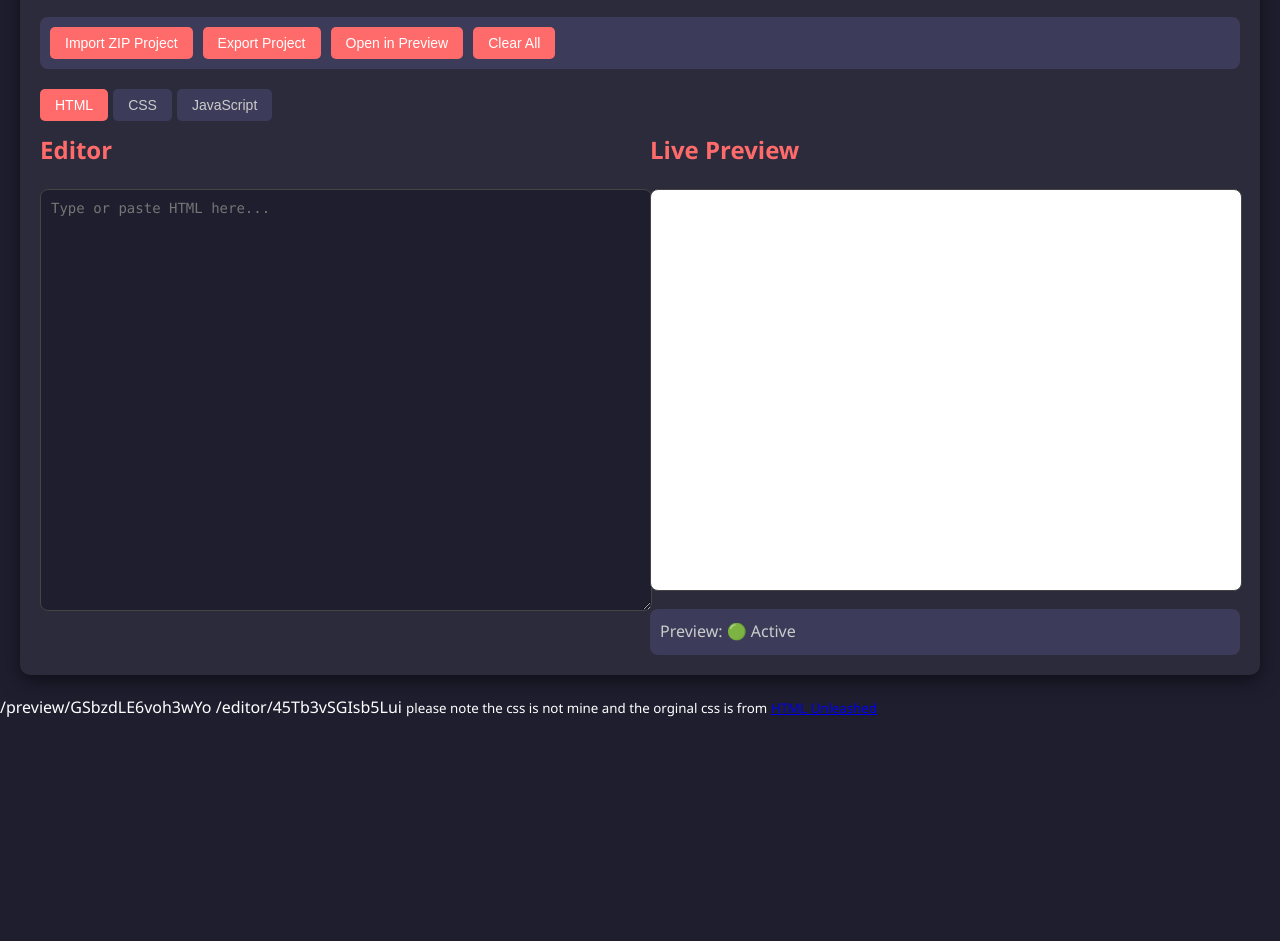
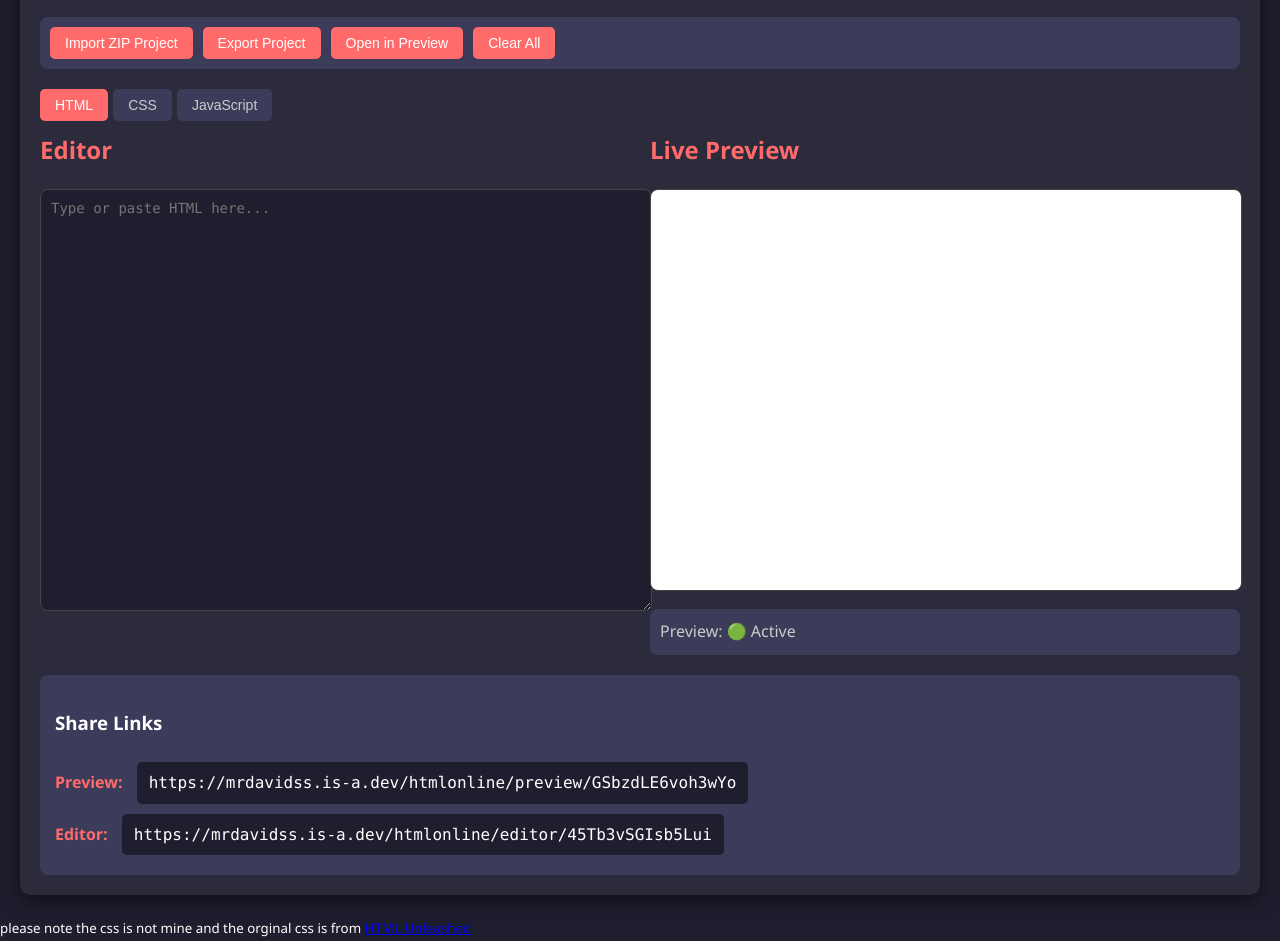
Before and after one commit to mrdavidss-vgg/htmlonline, a plain HTML site: page index.html in a window 1280 px wide. Shown: the part 124-1065 px from the top of the page. Before the commit the page ends 844 px from the top, so only its background shows below. Drawn offline with nearby package versions, Linux system fonts and the light colour scheme.

Commit message:
Update index.html

```diff
--- a/index.html
+++ b/index.html
@@ -4,8 +4,6 @@
     <meta charset="UTF-8">
     <meta name="viewport" content="width=device-width, initial-scale=1.0">
     <title>David's HTML Viewer</title>
-
-    <!-- discord embed meta tags -->
     <meta property="og:title" content="HTML Online" />
     <meta property="og:description" content="HTML Online is an online and active preview that allows you to inject html css and javascript and within a zip importer." />
     <meta property="og:image" content="https://raw.githubusercontent.com/mrdavidss-vgg/assets/refs/heads/main/IMG_3096_16x9.png" />
@@ -160,6 +158,37 @@
             color: var(--text-muted);
         }
 
+        .permalink-container {
+            background-color: var(--bg-light);
+            padding: 15px;
+            border-radius: var(--border-radius-md);
+            margin-top: 20px;
+        }
+
+        .permalink {
+            font-family: 'Consolas', 'Monaco', 'Courier New', monospace;
+            background-color: var(--bg-dark);
+            padding: 8px 12px;
+            border-radius: var(--border-radius-sm);
+            word-break: break-all;
+            display: inline-block;
+            margin: 5px 0;
+            cursor: pointer;
+            transition: var(--transition-standard);
+            position: relative;
+        }
+
+        .permalink:hover {
+            background-color: var(--primary-color);
+            color: var(--text-light);
+        }
+
+        .permalink-label {
+            font-weight: bold;
+            margin-right: 10px;
+            color: var(--primary-color);
+        }
+
         @media (max-width: 768px) {
             .container {
                 margin: 10px auto;
@@ -179,16 +208,6 @@
 
             button {
                 width: 100%;
-            }
-
-            .permalink {
-                cursor: pointer;
-                transition: all 0.3s ease;
-            }
-
-            .permalink:hover {
-                background-color: var(--primary-color);
-                color: var(--text-light);
             }
         }
     </style>
@@ -227,10 +246,19 @@
                 <div class="status" id="statusMessage">Ready</div>
             </div>
         </div>
+
+        <div class="permalink-container">
+            <h3>Share Links</h3>
+            <div>
+                <span class="permalink-label">Preview:</span>
+                <span class="permalink" id="previewPermalink">/preview/Lg0d8mDLof03Jk9</span>
             </div>
-
-    <span class="permalink" id="previewPermalink">mrdavidss.is-a.dev/htmlonline/preview/</span>
-    <span class="permalink" id="editorPermalink">mrdavidss.is-a.dev/htmlonline/editor/</span>
+            <div>
+                <span class="permalink-label">Editor:</span>
+                <span class="permalink" id="editorPermalink">/editor/eXAmp1eD1t0rL1nk</span>
+            </div>
+        </div>
+    </div>
 
     <small>please note the css is not mine and the orginal css is from <a href="https://github.com/tazz-devv/HTML-unleashed">HTML Unleashed</a></small>
 
@@ -247,33 +275,54 @@
         const clearBtn = document.getElementById('clearBtn');
         const tabButtons = document.querySelectorAll('.tab-button');
         const statusMessage = document.getElementById('statusMessage');
+        const previewPermalink = document.getElementById('previewPermalink');
+        const editorPermalink = document.getElementById('editorPermalink');
 
         let activeTab = 'html';
 
-    updatePreview();
+        function generateRandomString(length) {
+            const chars = 'ABCDEFGHIJKLMNOPQRSTUVWXYZabcdefghijklmnopqrstuvwxyz0123456789';
+            let result = '';
+            for (let i = 0; i < length; i++) {
+                result += chars.charAt(Math.floor(Math.random() * chars.length));
+            }
+            return result;
+        }
 
-    htmlEditor.addEventListener('input', updatePreview);
-    cssEditor.addEventListener('input', updatePreview);
-    jsEditor.addEventListener('input', updatePreview);
+        function generatePermalinks() {
+            const previewId = generateRandomString(15);
+            previewPermalink.textContent = `https://mrdavidss.is-a.dev/htmlonline/preview/${previewId}`;
 
-    importZipBtn.addEventListener('click', () => {
-        zipFileInput.click();
-    });
+            const editorId = generateRandomString(15);
+            editorPermalink.textContent = `https://mrdavidss.is-a.dev/htmlonline/editor/${editorId}`;
+        }
 
-    zipFileInput.addEventListener('change', handleZipImport);
+        function copyToClipboard(event) {
+            const textToCopy = event.target.textContent;
 
-    exportProjectBtn.addEventListener('click', exportProject);
+            const textarea = document.createElement('textarea');
+            textarea.value = textToCopy;
+            textarea.style.position = 'fixed';
+            document.body.appendChild(textarea);
+            textarea.select();
 
-    openPreviewBtn.addEventListener('click', openInNewWindow);
+            try {
+                const successful = document.execCommand('copy');
+                const message = successful ? 'Copied!' : 'Failed to copy';
 
-    clearBtn.addEventListener('click', clearAll);
+                const originalText = event.target.textContent;
+                event.target.textContent = message;
 
-    tabButtons.forEach(button => {
-        button.addEventListener('click', () => {
-            const tab = button.dataset.tab;
-            switchTab(tab);
-        });
-    });
+                setTimeout(() => {
+                    event.target.textContent = originalText;
+                }, 1500);
+
+            } catch (err) {
+                console.error('Failed to copy text: ', err);
+            }
+
+            document.body.removeChild(textarea);
+        }
 
         function updatePreview() {
             try {
@@ -427,52 +476,33 @@
         }
 
         generatePermalinks();
+        previewPermalink.addEventListener('click', copyToClipboard);
+        editorPermalink.addEventListener('click', copyToClipboard);
 
-document.getElementById('previewPermalink').addEventListener('click', copyToClipboard);
-document.getElementById('editorPermalink').addEventListener('click', copyToClipboard);
+        updatePreview();
 
-function generatePermalinks() {
-    const previewId = generateRandomString(15);
-    document.getElementById('previewPermalink').textContent = `/preview/${previewId}`;
+        htmlEditor.addEventListener('input', updatePreview);
+        cssEditor.addEventListener('input', updatePreview);
+        jsEditor.addEventListener('input', updatePreview);
 
-    const editorId = generateRandomString(15);
-    document.getElementById('editorPermalink').textContent = `/editor/${editorId}`;
-}
+        importZipBtn.addEventListener('click', () => {
+            zipFileInput.click();
+        });
 
-function generateRandomString(length) {
-    const chars = 'ABCDEFGHIJKLMNOPQRSTUVWXYZabcdefghijklmnopqrstuvwxyz0123456789';
-    let result = '';
-    for (let i = 0; i < length; i++) {
-        result += chars.charAt(Math.floor(Math.random() * chars.length));
-    }
-    return result;
-}
+        zipFileInput.addEventListener('change', handleZipImport);
 
-function copyToClipboard(event) {
-    const textToCopy = event.target.textContent;
+        exportProjectBtn.addEventListener('click', exportProject);
 
+        openPreviewBtn.addEventListener('click', openInNewWindow);
 
-    const textarea = document.createElement('textarea');
-    textarea.value = textToCopy;
-    textarea.style.position = 'fixed';
-    document.body.appendChild(textarea);
-    textarea.select();
+        clearBtn.addEventListener('click', clearAll);
 
-    try {
-        const successful = document.execCommand('copy');
-        const message = successful ? 'Copied!' : 'Failed to copy';
-
-        const originalText = event.target.textContent;
-        event.target.textContent = message;
-
-        setTimeout(() => {
-            event.target.textContent = originalText;
-        }, 1500);
-
-    } catch (err) {
-        console.error('Failed to copy text: ', err);
-    }
-
-    document.body.removeChild(textarea);
-}
+        tabButtons.forEach(button => {
+            button.addEventListener('click', () => {
+                const tab = button.dataset.tab;
+                switchTab(tab);
+            });
+        });
     </script>
+</body>
+</html>
```
Lines whose indentation alone changed are shown as unchanged.
